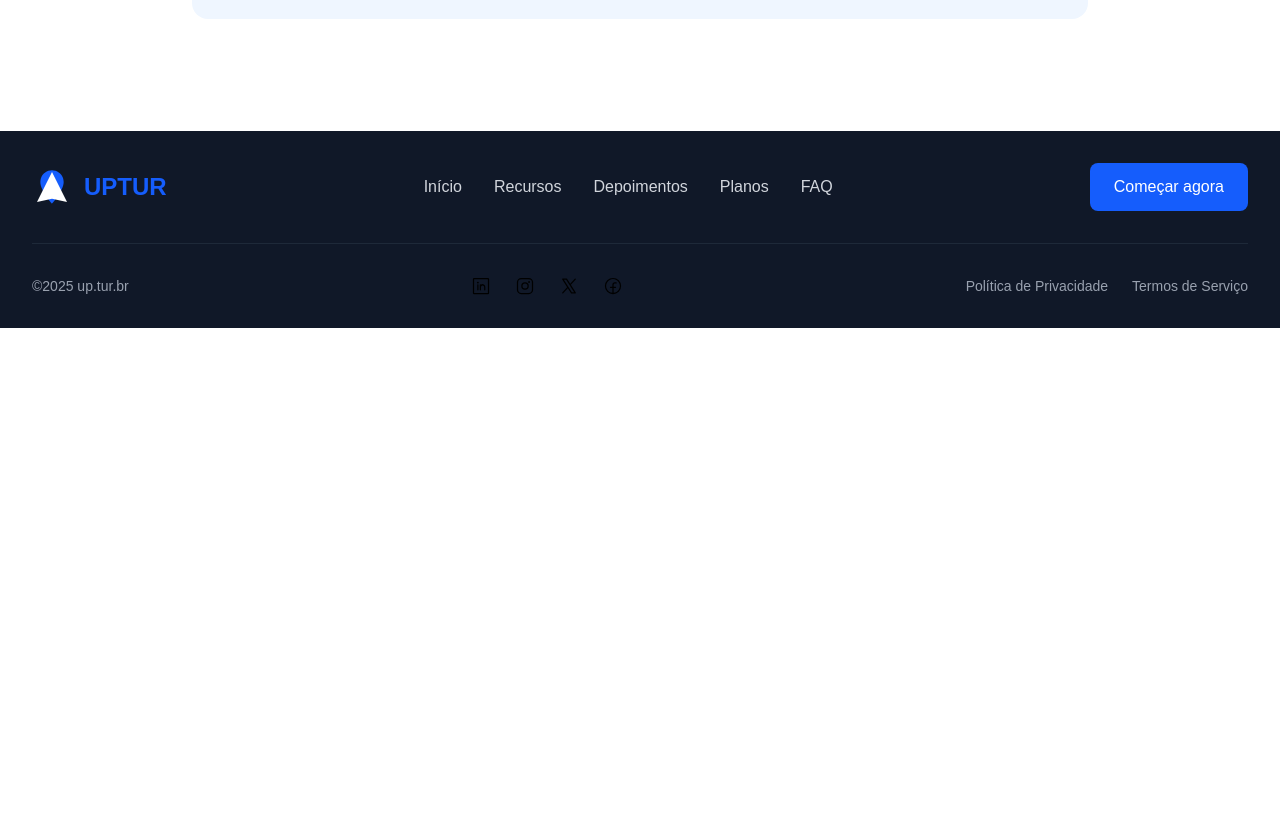
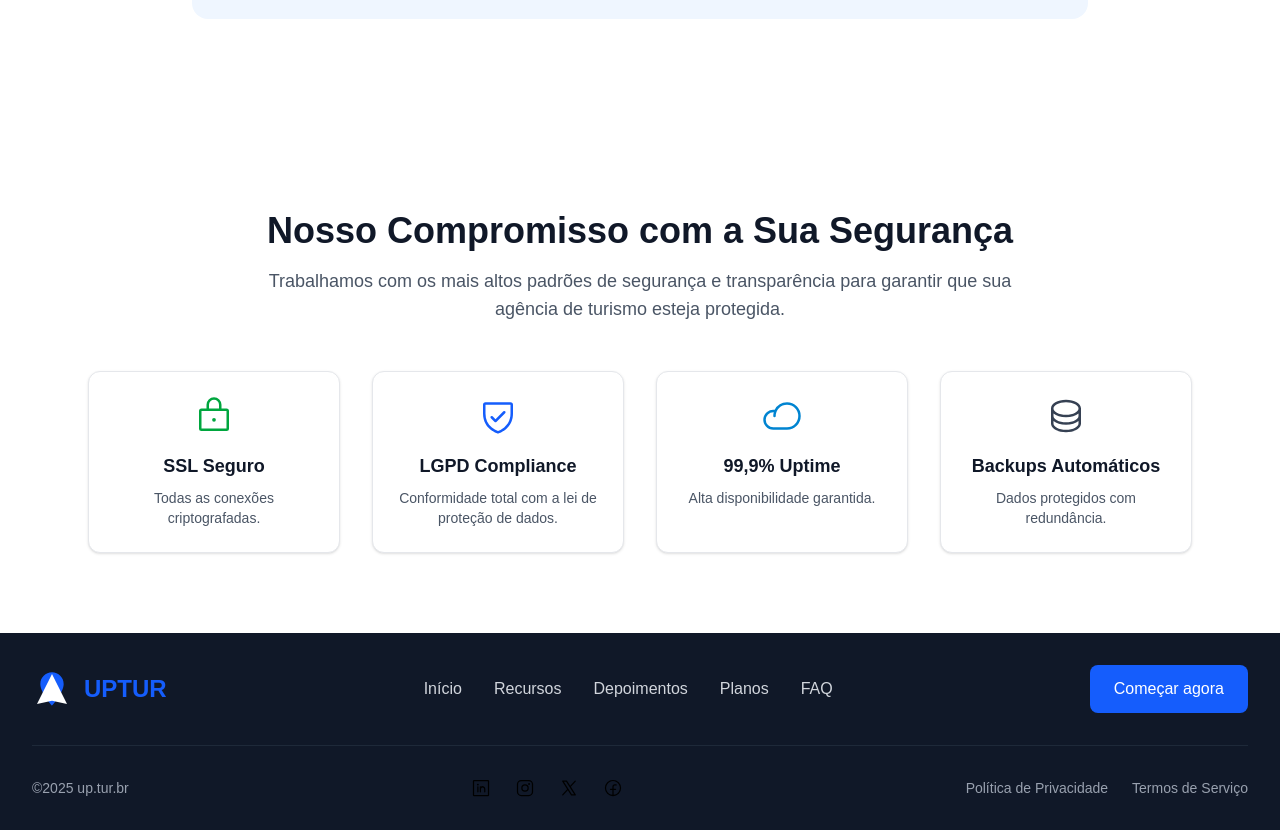
Before and after one commit to mizaelmr/turismo_landpage, a Next.js app: page / in a window 1280 px wide. Shown: the part 5920-6750 px from the top of the page. Before the commit the page ends 6248 px from the top, so only its background shows below. Built offline with nearby package versions, Linux system fonts and the light colour scheme.

Commit message:
feat: add section security

```diff
--- /dev/null
+++ b/app/_sessions/security.tsx
@@ -0,0 +1,62 @@
+"use client";
+
+import {
+  Lock,
+  ShieldCheck,
+  Cloud,
+  Database,
+} from "@phosphor-icons/react";
+
+export function Security () {
+const items= [
+    {
+      icon: <Lock className="w-10 h-10 text-green-600" />,
+      title: "SSL Seguro",
+      description: "Todas as conexões criptografadas.",
+    },
+    {
+      icon: <ShieldCheck className="w-10 h-10 text-blue-600" />,
+      title: "LGPD Compliance",
+      description: "Conformidade total com a lei de proteção de dados.",
+    },
+    {
+      icon: <Cloud className="w-10 h-10 text-sky-600" />,
+      title: "99,9% Uptime",
+      description: "Alta disponibilidade garantida.",
+    },
+    {
+      icon: <Database className="w-10 h-10 text-gray-700" />,
+      title: "Backups Automáticos",
+      description: "Dados protegidos com redundância.",
+    },
+  ];
+
+    return (
+         <section className="py-20 bg-white">
+      <div className="max-w-6xl mx-auto px-6 text-center">
+        <h2 className="text-3xl md:text-4xl font-bold text-gray-900 mb-4">
+          Nosso Compromisso com a Sua Segurança
+        </h2>
+        <p className="text-lg text-gray-600 mb-12 max-w-3xl mx-auto">
+          Trabalhamos com os mais altos padrões de segurança e transparência
+          para garantir que sua agência de turismo esteja protegida.
+        </p>
+
+        <div className="grid grid-cols-1 sm:grid-cols-2 md:grid-cols-4 gap-8">
+          {items.map((item, idx) => (
+            <div
+              key={idx}
+              className="p-6 bg-white border border-gray-200 rounded-xl shadow-sm hover:shadow-md transition"
+            >
+              <div className="flex justify-center mb-4">{item.icon}</div>
+              <h3 className="text-lg font-semibold text-gray-900 mb-2">
+                {item.title}
+              </h3>
+              <p className="text-sm text-gray-600">{item.description}</p>
+            </div>
+          ))}
+        </div>
+      </div>
+    </section>
+    )
+}
--- a/app/page.tsx
+++ b/app/page.tsx
@@ -6,6 +6,7 @@ import { Pag2 } from "./_sessions/pag2";
 import { Plans } from "./_sessions/plans";
 import { Questions } from "./_sessions/questions";
 import { Resources } from "./_sessions/resources";
+import { Security } from "./_sessions/security";
 import { Understand } from "./_sessions/understand";
 
 export default function Home() {
@@ -17,6 +18,7 @@ export default function Home() {
       <Feedback />
       <Plans />
       <Questions />
+      <Security />
       <Footer />
     </main>
   );
```
